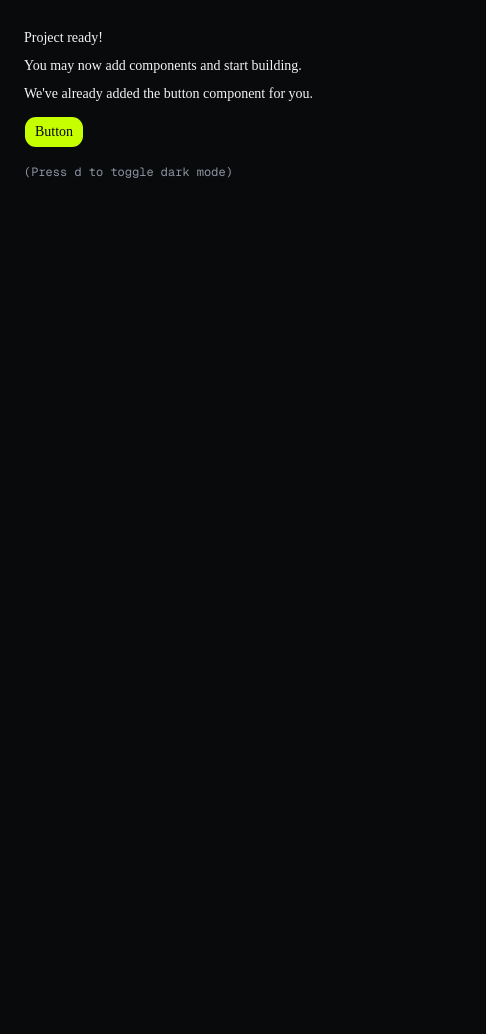
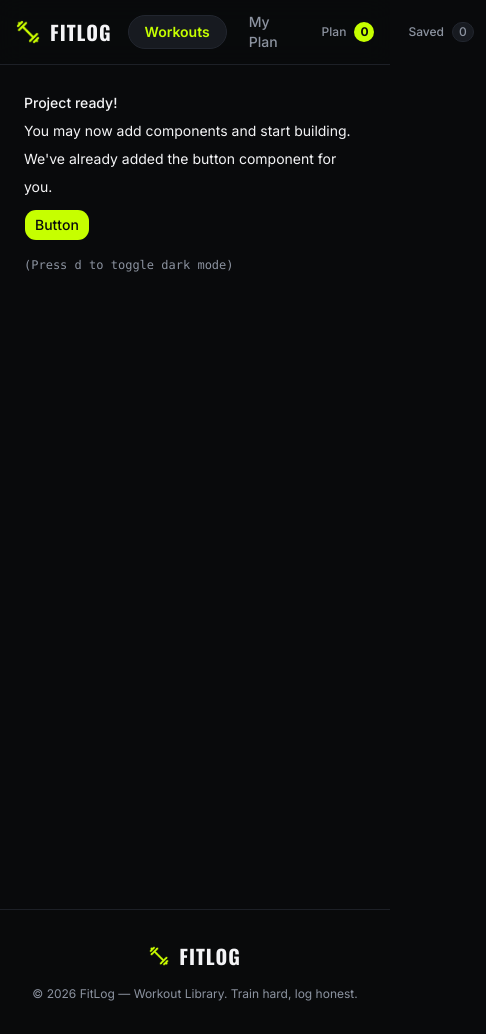
Before and after one commit to smatikuzzamanatik/Assignment-06, a Next.js app: page / in a window 390 px wide. Shown: the whole page, 486 px wide, since content can reach past the window. Before the commit the page ends 844 px from the top, so only its background shows below. Built offline with nearby package versions, Linux system fonts and the light colour scheme.

Commit message:
feat: add sticky responsive navbar and footer with active route indicators

```diff
--- a/app/layout.tsx
+++ b/app/layout.tsx
@@ -1,30 +1,57 @@
-import { Geist, Geist_Mono, Inter } from "next/font/google"
+import type { Metadata } from "next";
+import { Inter, Oswald } from "next/font/google";
 
-import "./globals.css"
-import { ThemeProvider } from "@/components/theme-provider"
+import "./globals.css";
+import { FitLogProvider } from "@/components/fitlog-provider";
+import { Navbar } from "@/components/navbar";
+import { Footer } from "@/components/footer";
+import { Toaster } from "@/components/ui/sonner";
 import { cn } from "@/lib/utils";
 
-const inter = Inter({subsets:['latin'],variable:'--font-sans'})
+const inter = Inter({
+  subsets: ["latin"],
+  variable: "--font-inter",
+  display: "swap",
+});
 
-const fontMono = Geist_Mono({
+const oswald = Oswald({
   subsets: ["latin"],
-  variable: "--font-mono",
-})
+  variable: "--font-oswald",
+  display: "swap",
+});
+
+export const metadata: Metadata = {
+  title: "FitLog — Workout Library. Train Hard, Log Honest.",
+  description:
+    "FitLog is a dark, no-nonsense gym companion: pick a lift, lock it into today's plan, and watch the week's work add up.",
+};
 
 export default function RootLayout({
   children,
 }: Readonly<{
-  children: React.ReactNode
+  children: React.ReactNode;
 }>) {
   return (
     <html
       lang="en"
       suppressHydrationWarning
-      className={cn("antialiased", fontMono.variable, "font-sans", inter.variable)}
+      className={cn("dark", inter.variable, oswald.variable)}
     >
-      <body>
-        <ThemeProvider>{children}</ThemeProvider>
+      <body className="page-shell">
+        <FitLogProvider>
+          <Navbar />
+          <main className="site-main">{children}</main>
+          <Footer />
+          <Toaster
+            theme="dark"
+            position="bottom-right"
+            richColors
+            toastOptions={{
+              className: "font-sans border border-border bg-card text-foreground",
+            }}
+          />
+        </FitLogProvider>
       </body>
     </html>
-  )
+  );
 }
--- /dev/null
+++ b/components/footer.tsx
@@ -0,0 +1,26 @@
+import Link from "next/link";
+import Image from "next/image";
+
+export function Footer() {
+  return (
+    <footer className="site-footer">
+      <div className="site-container footer-inner">
+        <Link href="/" className="brand-link" aria-label="FitLog Home">
+          <div className="relative size-5 shrink-0 flex items-center justify-center">
+            <Image
+              src="/assets/logo.png"
+              alt=""
+              width={20}
+              height={20}
+              className="object-contain"
+            />
+          </div>
+          <span className="brand-title text-sm tracking-wider">FITLOG</span>
+        </Link>
+        <p className="text-xs text-muted-foreground">
+          © 2026 FitLog — Workout Library. Train hard, log honest.
+        </p>
+      </div>
+    </footer>
+  );
+}
--- /dev/null
+++ b/components/navbar.tsx
@@ -0,0 +1,77 @@
+"use client";
+
+import Link from "next/link";
+import Image from "next/image";
+import { usePathname } from "next/navigation";
+import { useFitLog } from "@/components/fitlog-provider";
+
+export function Navbar() {
+  const pathname = usePathname();
+  const { ready, plan, saved } = useFitLog();
+
+  const isWorkoutsActive = pathname === "/";
+  const isMyPlanActive = pathname.startsWith("/my-plan");
+
+  const planCount = ready ? plan.length : 0;
+  const savedCount = ready ? saved.length : 0;
+
+  return (
+    <header className="site-header">
+      <div className="site-container navbar-inner">
+        {/* Brand Logo */}
+        <Link href="/" className="brand-link" aria-label="FitLog Home">
+          <div className="relative size-6 shrink-0 flex items-center justify-center">
+            <Image
+              src="/assets/logo.png"
+              alt=""
+              width={24}
+              height={24}
+              className="object-contain"
+              priority
+            />
+          </div>
+          <span className="brand-title">FITLOG</span>
+        </Link>
+
+        {/* Navigation Links */}
+        <nav className="nav-links-cluster" aria-label="Main Navigation">
+          <Link
+            href="/"
+            className="nav-link"
+            data-active={isWorkoutsActive ? "true" : undefined}
+          >
+            Workouts
+          </Link>
+          <Link
+            href="/my-plan"
+            className="nav-link"
+            data-active={isMyPlanActive ? "true" : undefined}
+          >
+            My Plan
+          </Link>
+        </nav>
+
+        {/* Counter Badges */}
+        <div className="header-badges-cluster">
+          <Link
+            href="/my-plan?tab=plan"
+            className="navbar-counter-badge navbar-counter-badge-plan"
+            aria-label={`Today's plan contains ${planCount} workouts`}
+          >
+            <span className="text-muted-foreground text-xs sm:text-sm">Plan</span>
+            <span className="badge-count-pill-plan">{planCount}</span>
+          </Link>
+
+          <Link
+            href="/my-plan?tab=saved"
+            className="navbar-counter-badge navbar-counter-badge-saved"
+            aria-label={`${savedCount} saved workouts`}
+          >
+            <span className="text-muted-foreground text-xs sm:text-sm">Saved</span>
+            <span className="badge-count-pill-saved">{savedCount}</span>
+          </Link>
+        </div>
+      </div>
+    </header>
+  );
+}
```
